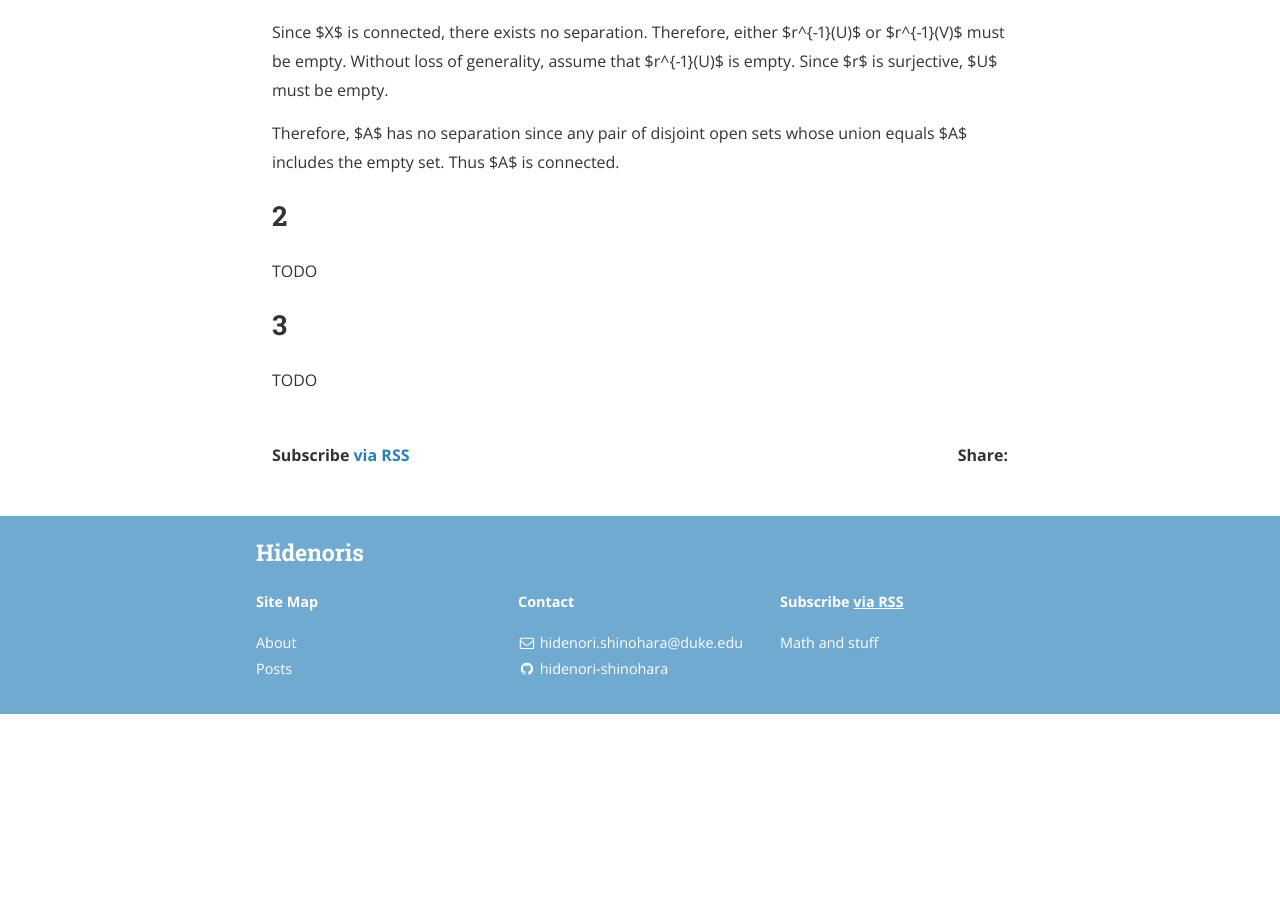
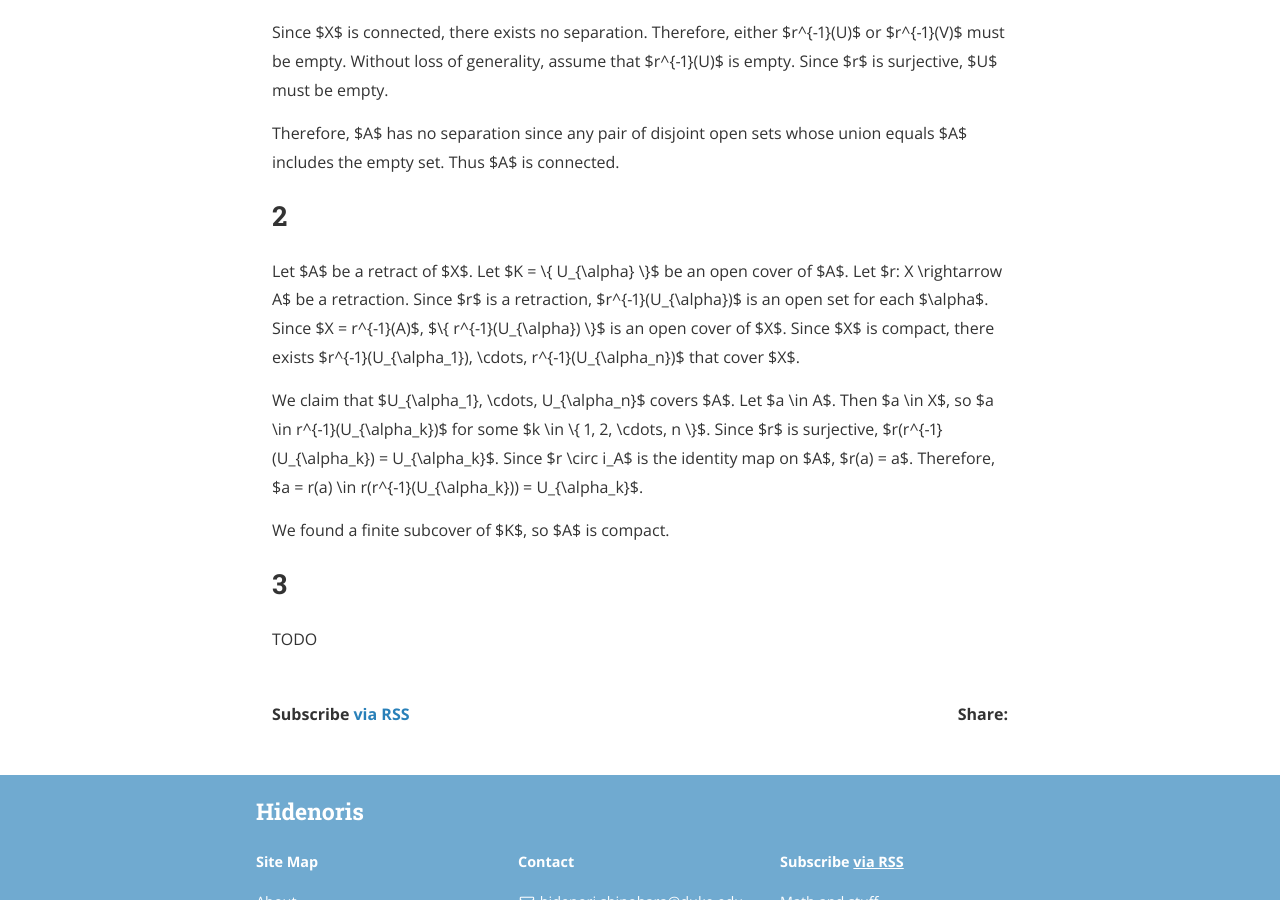
Before and after one commit to hidenori-shinohara/hidenori-shinohara.github.io, a Jekyll site: the page built from _posts/introduction_to_topological_manifolds/chapter7/2019-08-12-properties-of-retracts-ex-7-27.md, in a window 1280 px wide and 900 px high, scrolled down 918 px. Built offline with Jekyll 4.4.1, drawn with Linux system fonts in a browser that asks for light colours; nearby versions of some CDN libraries; before the commit the page ends 1632 px from its top, so only the background shows below that.

Commit message:
Ex 7-27 (2)

```diff
--- a/_posts/introduction_to_topological_manifolds/chapter7/2019-08-12-properties-of-retracts-ex-7-27.md
+++ b/_posts/introduction_to_topological_manifolds/chapter7/2019-08-12-properties-of-retracts-ex-7-27.md
@@ -32,7 +32,21 @@ Therefore, $A$ has no separation since any pair of disjoint open sets whose unio
 Thus $A$ is connected.
 
 ## 2
-TODO
+Let $A$ be a retract of $X$.
+Let $K = \\{ U_{\alpha} \\}$ be an open cover of $A$.
+Let $r: X \rightarrow A$ be a retraction.
+Since $r$ is a retraction, $r^{-1}(U_{\alpha})$ is an open set for each $\alpha$.
+Since $X = r^{-1}(A)$, $\\{ r^{-1}(U_{\alpha}) \\}$ is an open cover of $X$.
+Since $X$ is compact, there exists $r^{-1}(U_{\alpha_1}), \cdots, r^{-1}(U_{\alpha_n})$ that cover $X$.
+
+We claim that $U_{\alpha_1}, \cdots, U_{\alpha_n}$ covers $A$.
+Let $a \in A$.
+Then $a \in X$, so $a \in r^{-1}(U_{\alpha_k})$ for some $k \in \\{ 1, 2, \cdots, n \\}$.
+Since $r$ is surjective, $r(r^{-1}(U_{\alpha_k}) = U_{\alpha_k}$.
+Since $r \circ i_A$ is the identity map on $A$, $r(a) = a$.
+Therefore, $a = r(a) \in r(r^{-1}(U_{\alpha_k})) = U_{\alpha_k}$.
+
+We found a finite subcover of $K$, so $A$ is compact.
 
 ## 3
 TODO
```
